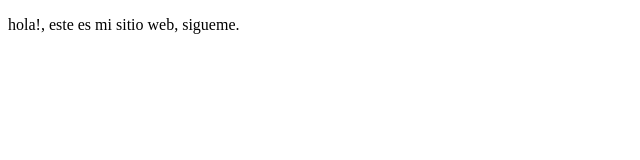
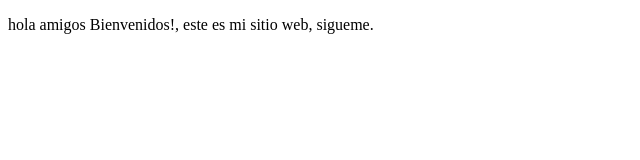
Before and after one commit to malaface/proyectodemocursoprework, a plain HTML site: page index.html in a window 1280 px wide. Shown: the whole page, without its empty margins (0-640 px from the left). Drawn offline with Linux system fonts and the light colour scheme.

Commit message:
first commit

```diff
--- a/index.html
+++ b/index.html
@@ -8,7 +8,7 @@
 </head>
 <body>
     <p>
-        hola!, este es mi sitio web, sigueme.
+        hola amigos Bienvenidos!, este es mi sitio web, sigueme.
     </p>
 </body>
 </html>
```
